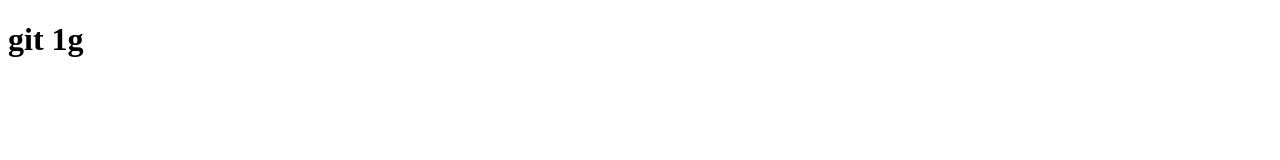
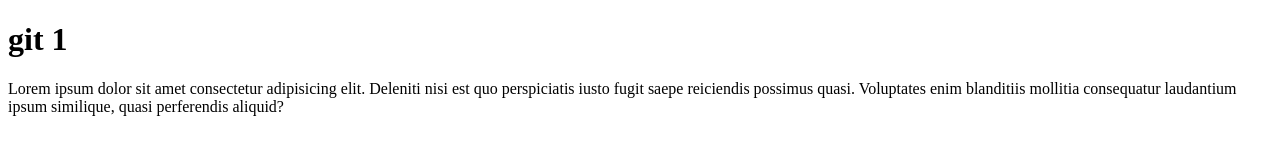
Before and after one commit to lucademinas/mi-proyecto-1, a plain HTML site: page index.html in a window 1280 px wide. Drawn offline with Linux system fonts and the light colour scheme.

Commit message:
central puto

```diff
--- a/index.html
+++ b/index.html
@@ -7,6 +7,7 @@
     <title>Git 1</title>
 </head>
 <body>
-    <h1>git 1g</h1>
+    <h1>git 1</h1>
+    <p>Lorem ipsum dolor sit amet consectetur adipisicing elit. Deleniti nisi est quo perspiciatis iusto fugit saepe reiciendis possimus quasi. Voluptates enim blanditiis mollitia consequatur laudantium ipsum similique, quasi perferendis aliquid?</p>
 </body>
 </html>
--- a/styles.css
+++ b/styles.css
@@ -0,0 +1,4 @@
+*{
+    margin: 0;
+    padding: 0;
+}
```
